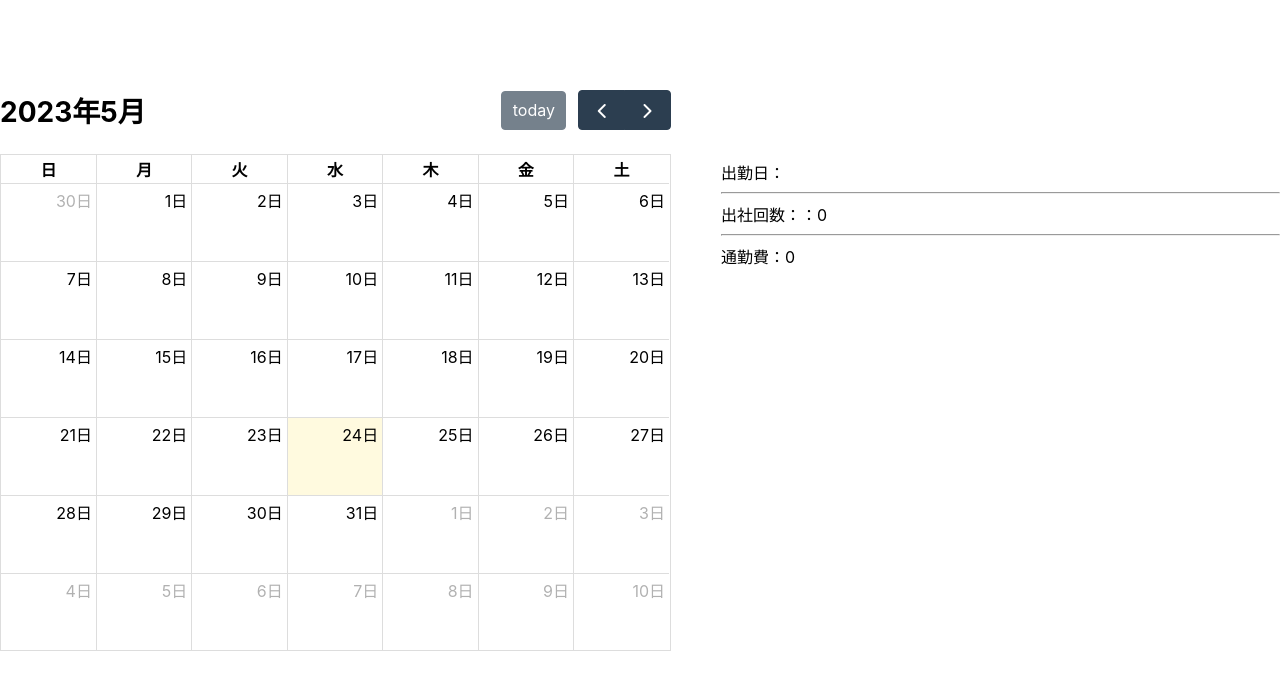
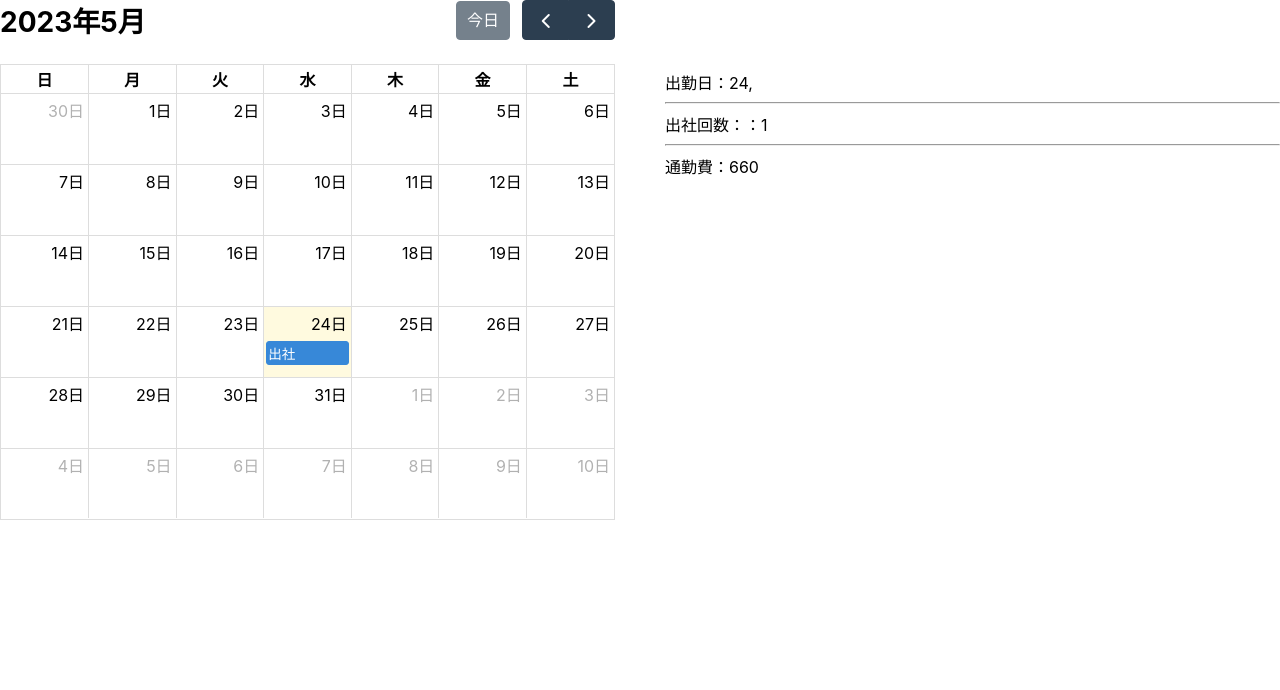
Before and after one commit to huyuneko0212/calendar, a React (Create React App) app: page / in a window 1280 px wide. Shown: the top 690 px of the page. Built offline with nearby package versions, Linux system fonts and the light colour scheme.

Commit message:
イベント削除

```diff
--- a/src/App.tsx
+++ b/src/App.tsx
@@ -1,62 +1,73 @@
-import React, { useCallback, useState, useEffect } from "react";
+import React, { useCallback, useState } from "react";
 import FullCalendar from "@fullcalendar/react";
 import dayGridPlugin from "@fullcalendar/daygrid";
-import interactionPlugin, { DateClickArg } from "@fullcalendar/interaction";
+import allLocales from "@fullcalendar/core/locales-all";
+import interactionPlugin from "@fullcalendar/interaction";
+import { createEventId } from "./utils";
+
 import "./App.css";
-import { start } from "repl";
 import { log } from "console";
-type Event = {
-  start: string;
-  // end: string;
-  display: string;
-  color: string;
-};
+
 function App() {
-  const handleDateClick = useCallback((arg: DateClickArg) => {
-    alert(arg.date);
+  const todayStr = new Date().toISOString().replace(/T.*$/, ""); // 今日の日付をYYYY-MM-DD形式にする
+
+  const INITIAL_EVENTS: any = [
+    {
+      id: 1,
+      title: "出社",
+      start: todayStr,
+    },
+  ];
+
+  const [currentEvents, setCurrentEvents] = useState<any[]>([]);
+  const handleEvents = useCallback((events: any[]) => {
+    console.log("events:", events); // 確認用
+    setCurrentEvents(events);
   }, []);
-  const [events, setEvents] = useState<Event[]>([]);
+
+  const handleDateSelect = useCallback((selectInfo: any) => {
+    let title = "出社";
+    let calendarApi = selectInfo.view.calendar;
+    calendarApi.unselect();
+    if (title) {
+      calendarApi.addEvent({
+        id: createEventId(),
+        title,
+        start: selectInfo.startStr,
+        end: selectInfo.endStr,
+        allDay: selectInfo.allDay,
+      });
+    }
+
+  }, []);
+  const handleEventClick = useCallback((clickInfo: any) => {
+    clickInfo.event.remove();
+  }, []);
+
+
   const one_way = 330;
-  let attendance_days = events.length;
+  let attendance_days = currentEvents.length;
   const commute_expenses = attendance_days * one_way * 2;
 
+
   return (
-    <>
-      <div style={{display:"flex", marginTop:90}}>
-        <div style={{ width: "60%", height: "50%" }}>
+    <div style={{display:"flex"}}>
+      <div style={{height:"50%",width:"50%"}}>
         <FullCalendar
           plugins={[dayGridPlugin, interactionPlugin]}
           initialView="dayGridMonth"
+          initialEvents={INITIAL_EVENTS}
+          locales={allLocales}
           locale="ja"
-            editable={false}
-            events={events}
+          eventsSet={handleEvents}
           selectable={true}
-            select={function (arg) {
-
-              let list = [
-                ...events,
-                {
-                  start: arg.startStr,
-                  // end: arg.endStr,
-                  display: "background",
-                  color: "blue",
-                },
-              ];
-              const uniqueList=Array.from(new Map(list.map((item)=>[item.start,item])).values());
-              console.log(uniqueList);
-
-              uniqueList.sort((a, b) => {
-                if (a.start < b.start) return -1;
-                if (a.start > b.start) return 1;
-                return 0;
-              });
-              setEvents(uniqueList);
-            }}
+          select={handleDateSelect}
+          eventClick={handleEventClick}
         />
       </div>
       <div style={{marginTop:70,marginLeft:50 ,width:"50%"}}>
           <span>出勤日：</span>
-          {events.map((event, index) => {
+          {currentEvents.map((event, index) => {
             const date = new Date(event.start);
             console.log(date.getDate());
 
@@ -64,13 +75,12 @@ function App() {
           })}
           <hr />
           <span>出社回数：：</span>
-          {events.length}
+          {currentEvents.length}
           <hr />
           <span>通勤費：</span>
           {commute_expenses}
         </div>
     </div>
-    </>
   );
 }
 
--- /dev/null
+++ b/src/utils.tsx
@@ -0,0 +1,3 @@
+let eventGuid = 0;
+const todayStr = new Date().toISOString().replace(/T.*$/, "");  // 今日の日付をYYYY-MM-DD形式にする
+export const createEventId = () => String(eventGuid++);
--- a/tsconfig.json
+++ b/tsconfig.json
@@ -22,5 +22,5 @@
   },
   "include": [
     "src"
-  ]
+, "src/utils.tsx"  ]
 }
```
Lines whose indentation alone changed are shown as unchanged.
